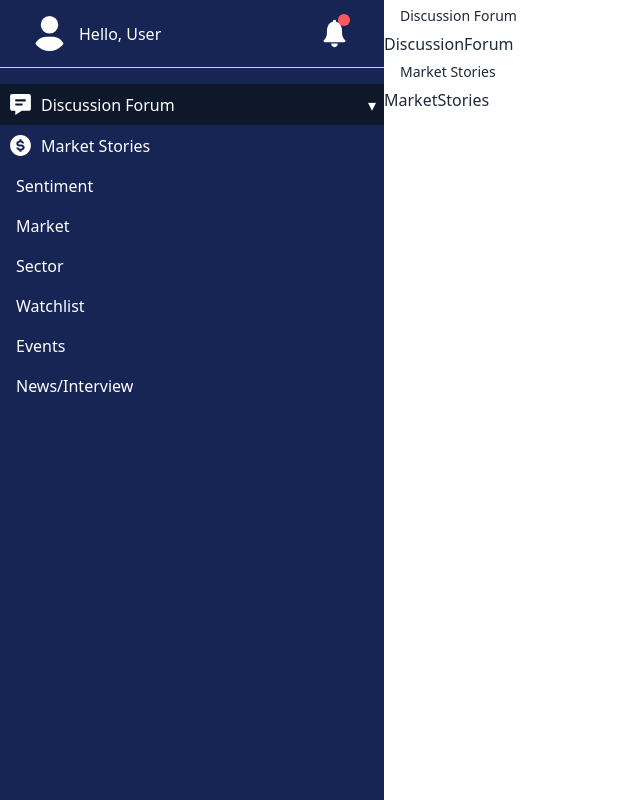
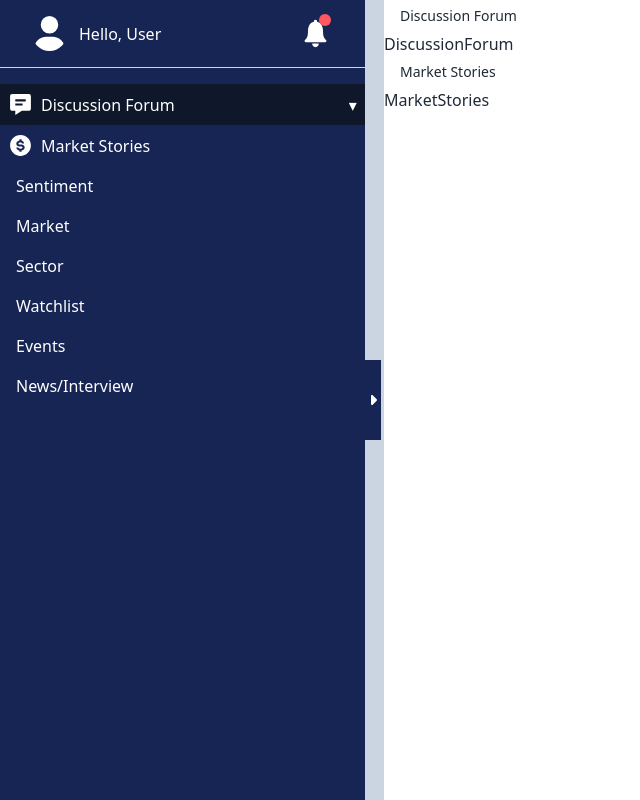
Before and after one commit to MaorBemdoo/GoIndiaStocks-Assignment, a Next.js app: page / in a window 1280 px wide. Shown: the whole page, without its empty margins (0-640 px from the left). Built offline with nearby package versions, Linux system fonts and the light colour scheme.

Commit message:
work on sidebar drawer

```diff
--- a/src/components/Sidebar.tsx
+++ b/src/components/Sidebar.tsx
@@ -2,7 +2,7 @@
 
 import { useState } from "react";
 import { BiSolidDollarCircle, BiSolidMessageDetail } from "react-icons/bi";
-import { FaUser } from "react-icons/fa6";
+import { FaCaretRight, FaUser } from "react-icons/fa6";
 import { IoIosNotifications } from "react-icons/io";
 
 const Sidebar = () => {
@@ -10,8 +10,8 @@ const Sidebar = () => {
     const [checkedId, setCheckedId] = useState("discussion-forum")
 
     return (
-        <aside className="bg-slate-300 h-screen text-white w-[30%]">
-            <div className="relative h-full bg-blue-950">
+        <aside className="bg-slate-300 h-screen text-white flex w-[30%]">
+            <div className="bg-blue-950 basis-[95%]">
                 <div className="flex justify-between items-center border-b border-slate-300 px-8 py-4">
                     <div className="flex items-center gap-3">
                         <FaUser className="w-[35px] h-[35px] rounded-b-full" />
@@ -44,7 +44,9 @@ const Sidebar = () => {
                     <div className="px-4">News/Interview</div>
                 </div>
             </div>
-            <div className="h-full w-6"></div>
+            <div className="relative cursor-pointer">
+                <div className="bg-blue-950 h-20 flex justify-end items-center absolute top-1/2 -translate-y-1/2"><FaCaretRight /></div>
+            </div>
         </aside>
     );
 };
```
